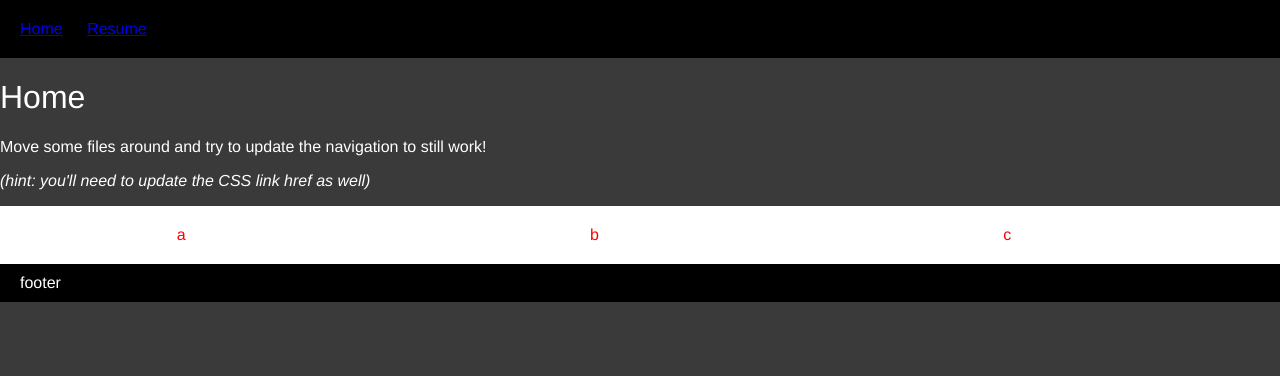
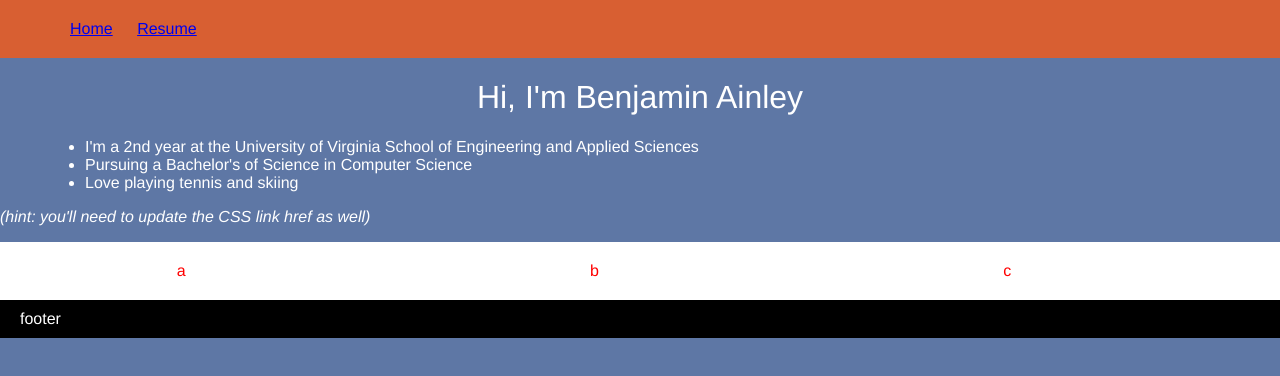
Before and after one commit to benainley01/benainley01.github.io, a plain HTML site: page index.html in a window 1280 px wide. Drawn offline with Linux system fonts and the light colour scheme.

Commit message:
1dt commit

```diff
--- a/css/index.css
+++ b/css/index.css
@@ -1,13 +1,14 @@
 body {
-  color: white;
-  background: rgb(58, 58, 58);
+  color: rgb(255, 255, 255);
+  background: rgb(94, 119, 165);
   font-family: Helvetica;
   margin: 0;
   padding: 0;
 }
 
 header {
-  background: black;
+  background: rgb(216, 95, 50);
+  /*border-bottom: 10px solid black;*/
   padding: 20px;
 }
 
@@ -25,13 +26,14 @@ div {
   width: 100px;
 }
 
-ul {
+.navbar {
   margin: 0px;
   padding: 0px;
   list-style-type: none;
+  margin-left: 50px;
 }
 
-li {
+.link {
   display: inline-block;
   margin-right: 20px;
 }
@@ -43,6 +45,7 @@ footer {
 
 h1 {
   display: block;
+  text-align: center;
   /*
   font-size: 2em;
   margin-top: 0.67em;
@@ -53,3 +56,7 @@ h1 {
   font-weight: lighter;
   color: white;
 }
+
+.info {
+  margin-left: 45px;
+}
--- a/index.html
+++ b/index.html
@@ -5,14 +5,22 @@
 <body>
   <header>
     <nav>
-      <ul>
-        <li><a href="index.html">Home</a></li>
-        <li><a href="resume.html">Resume</a></li>
+      <ul class="navbar">
+        <li class="link"><a href="index.html">Home</a></li>
+        <li class="link"><a href="resume.html">Resume</a></li>
       </ul>
     </nav>
   </header>
-  <h1>Home</h1>
-  <p>Move some files around and try to update the navigation to still work!</p>
+  <h1>Hi, I'm Benjamin Ainley</h1>
+  <ul class="info">
+    <li>
+      I'm a 2nd year at the University of Virginia School of Engineering and
+      Applied Sciences
+    </li>
+    <li>Pursuing a Bachelor's of Science in Computer Science</li>
+    <li>Love playing tennis and skiing</li>
+  </ul>
+
   <p>
     <em>(hint: you'll need to update the CSS link href as well)</em>
   </p>
```
Also changed, not shown: resume.html (+3 -3 lines).
